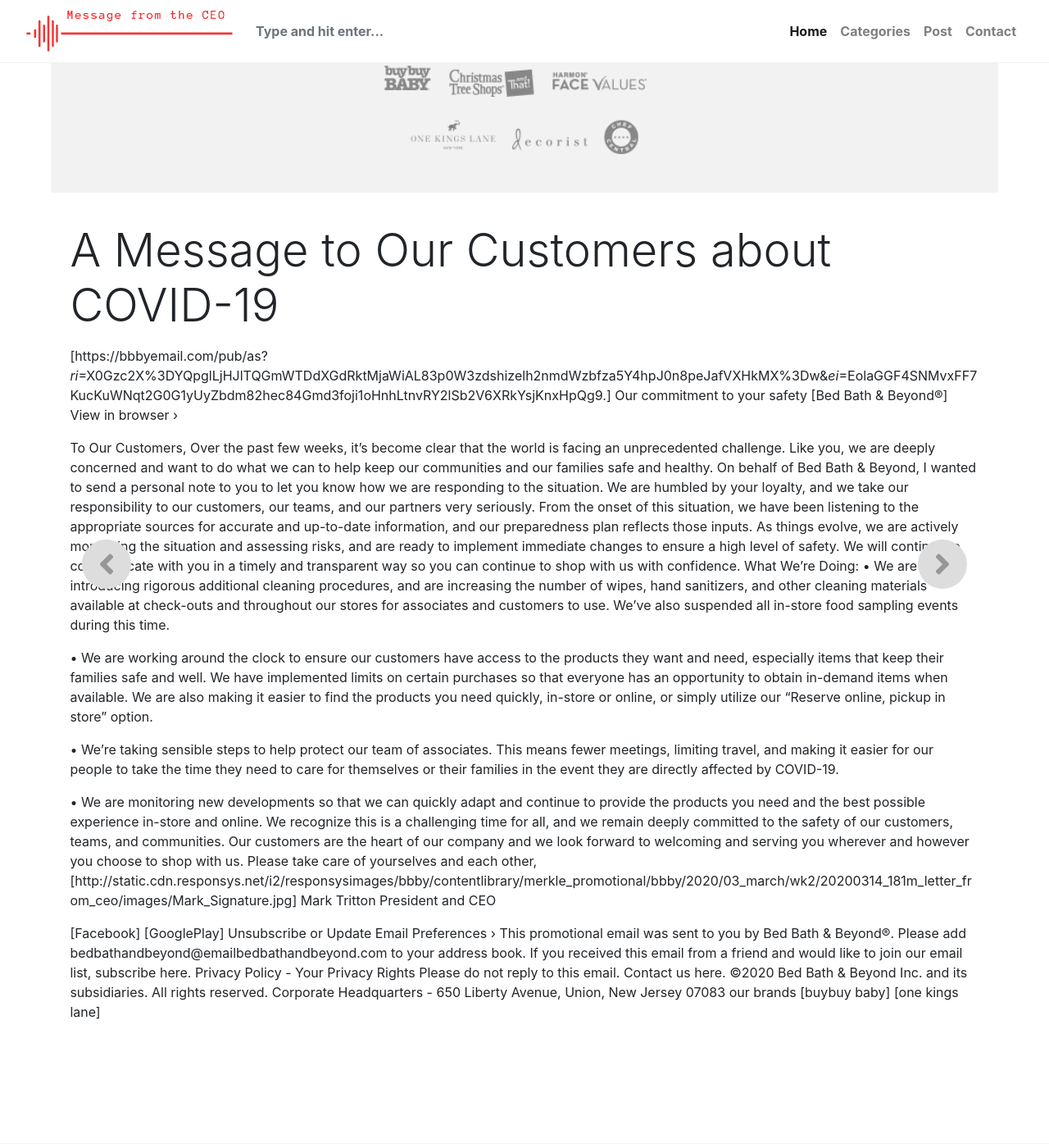
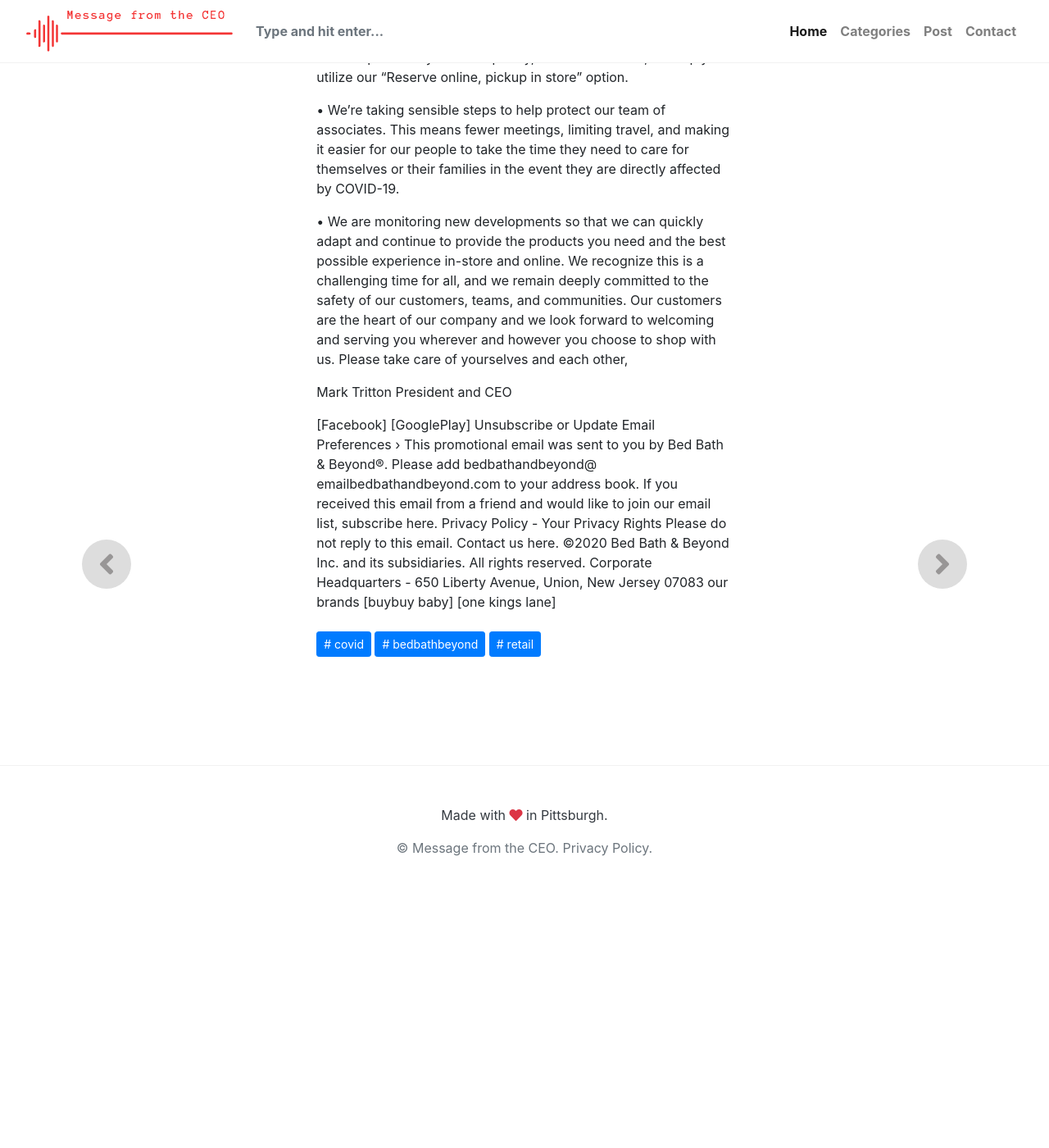
Before and after one commit to bertique/messageFromTheCEO, a Jekyll site: the page built from _posts/2020-03-17-AMessagetoOurCustomersaboutCOVID19.md, in a window 1280 px wide and 1400 px high, scrolled down 2106 px. Shown: the whole window at 82% size. Built offline with Jekyll 4.4.1, drawn with Linux system fonts in a browser that asks for light colours; nearby versions of some CDN libraries; library files that are not in the unit come from our copies; after the commit the page ends 3216 px from its top, so only the background shows below that; some of the changed text lies outside the part shown.

Commit message:
Update 2020-03-17-AMessagetoOurCustomersaboutCOVID19.md

```diff
--- a/_posts/2020-03-17-AMessagetoOurCustomersaboutCOVID19.md
+++ b/_posts/2020-03-17-AMessagetoOurCustomersaboutCOVID19.md
@@ -1,12 +1,11 @@
 ---
 title:  "A Message to Our Customers about COVID-19"
 metadate: "hide"
-categories: [  ]
+categories: [ covid, bedbathbeyond, retail ]
 image: "/assets/images/posts/AMessagetoOurCustomersaboutCOVID19_full.png"
 thumbnail: "/assets/images/posts/AMessagetoOurCustomersaboutCOVID19.png"
 ---
 
-[https://bbbyemail.com/pub/as?_ri_=X0Gzc2X%3DYQpglLjHJlTQGmWTDdXGdRktMjaWiAL83p0W3zdshizelh2nmdWzbfza5Y4hpJ0n8peJafVXHkMX%3Dw&_ei_=EolaGGF4SNMvxFF7KucKuWNqt2G0G1yUyZbdm82hec84Gmd3foji1oHnhLtnvRY2lSb2V6XRkYsjKnxHpQg9.]
 Our commitment to your safety
 [Bed Bath & Beyond®]
 View in browser ›
@@ -27,7 +26,7 @@
 We recognize this is a challenging time for all, and we remain deeply committed to the safety of our customers, teams, and communities.
 Our customers are the heart of our company and we look forward to welcoming and serving you wherever and however you choose to shop with us.
 Please take care of yourselves and each other,
-[http://static.cdn.responsys.net/i2/responsysimages/bbby/contentlibrary/merkle_promotional/bbby/2020/03_march/wk2/20200314_181m_letter_from_ceo/images/Mark_Signature.jpg]
+
 Mark Tritton
 President and CEO
 
```
